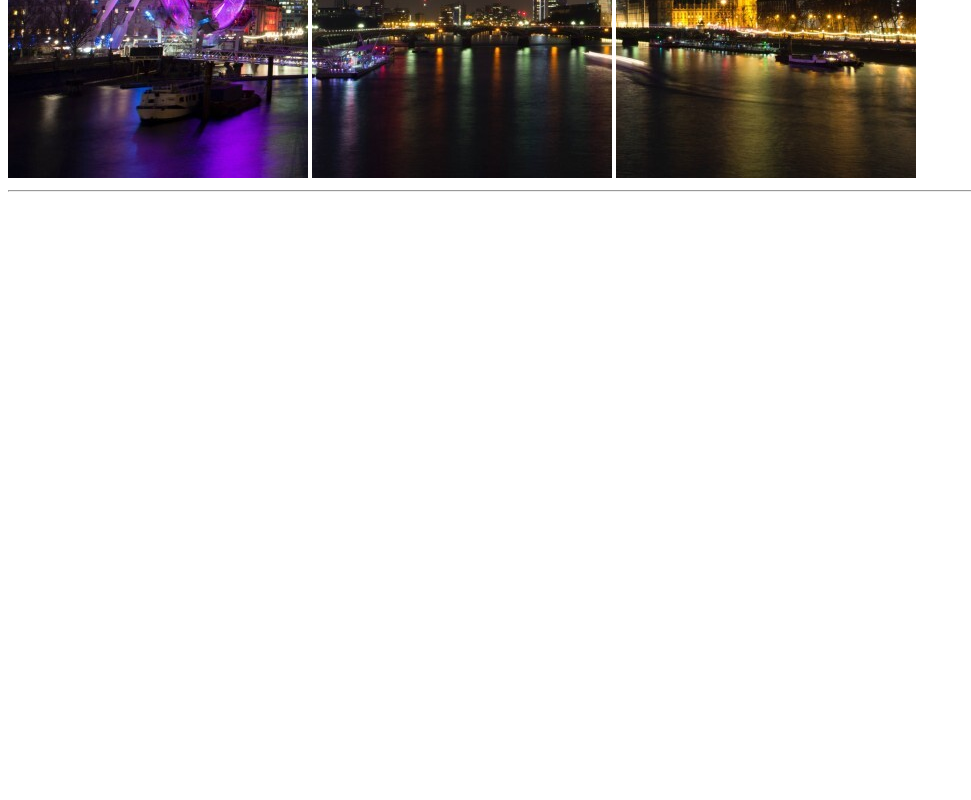
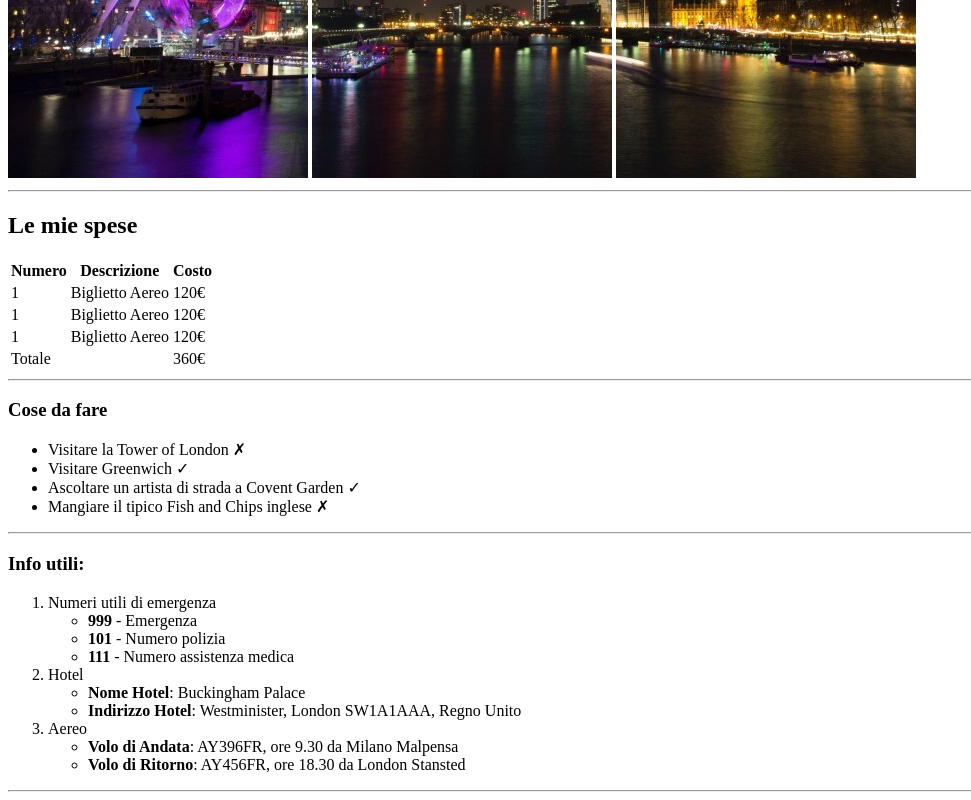
Before and after one commit to samuelebruni/html-london-trip, a plain HTML site: page index.html in a window 1280 px wide. Shown: the part 502-1302 px from the top of the page, without its empty margins (0-971 px from the left). Before the commit the page ends 800 px from the top, so only its background shows below. Drawn offline with Linux system fonts and the light colour scheme.

Commit message:
elaboration of the main section of the html

```diff
--- a/index.html
+++ b/index.html
@@ -20,7 +20,89 @@
 
     <main>
 
+        <section>
 
+            <h2>Le mie spese</h2>
+            <table>
+                <thead>
+                    <tr>
+                        <th>Numero</th>
+                        <th>Descrizione</th>
+                        <th>Costo</th>
+                    </tr>
+                </thead>
+                <tbody>
+                    <tr>
+                        <td>1</td>
+                        <td>Biglietto Aereo</td>
+                        <td>120€</td>
+                    </tr>
+                    <tr>
+                        <td>1</td>
+                        <td>Biglietto Aereo</td>
+                        <td>120€</td>
+                    </tr>
+                    <tr>
+                        <td>1</td>
+                        <td>Biglietto Aereo</td>
+                        <td>120€</td>
+                    </tr>
+                </tbody>
+                <tfoot>
+                    <tr>
+                        <td>Totale</td>
+                        <td></td>
+                        <td>360€</td>
+                    </tr>
+                </tfoot>
+            </table>
+            <hr>
+
+        </section>
+        <!--travel expenses-->
+
+        <section>
+
+            <h3>Cose da fare</h3>
+            <ul>
+                <li>Visitare la Tower of London &#10007;</li>
+                <li>Visitare Greenwich &#10003;</li>
+                <li>Ascoltare un artista di strada a Covent Garden &#10003;</li>
+                <li>Mangiare il tipico Fish and Chips inglese &#10007;</li>
+            </ul>
+            <hr>
+
+        </section>
+        <!--thing to do-->
+
+        <section>
+
+            <h3>Info utili:</h3>
+            <ol>
+                <li>Numeri utili di emergenza
+                    <ul>
+                        <li><strong>999</strong> - Emergenza</li>
+                        <li><strong>101</strong> - Numero polizia</li>
+                        <li><strong>111</strong> - Numero assistenza medica</li>
+                    </ul>
+                </li>
+                <li>Hotel
+                    <ul>
+                        <li><strong>Nome Hotel</strong>: Buckingham Palace</li>
+                        <li><strong>Indirizzo Hotel</strong>: Westminister, London SW1A1AAA, Regno Unito</li>
+                    </ul>
+                </li>
+                <li>Aereo
+                    <ul>
+                        <li><strong>Volo di Andata</strong>: AY396FR, ore 9.30 da Milano Malpensa</li>
+                        <li><strong>Volo di Ritorno</strong>: AY456FR, ore 18.30 da London Stansted</li>
+                    </ul>
+                </li>
+            </ol>
+            <hr>
+
+        </section>
+        <!--info-->
 
     </main>
     <!--/main-->
```
